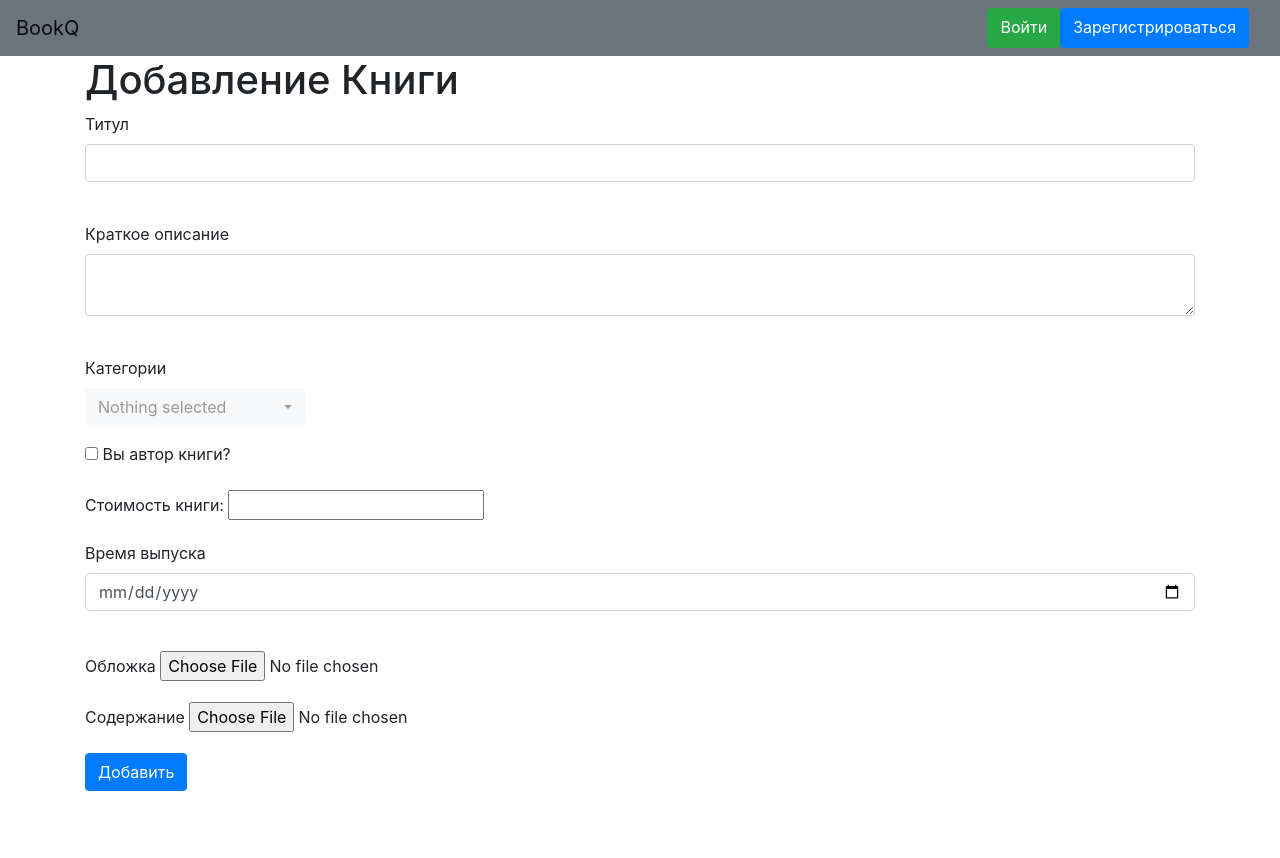
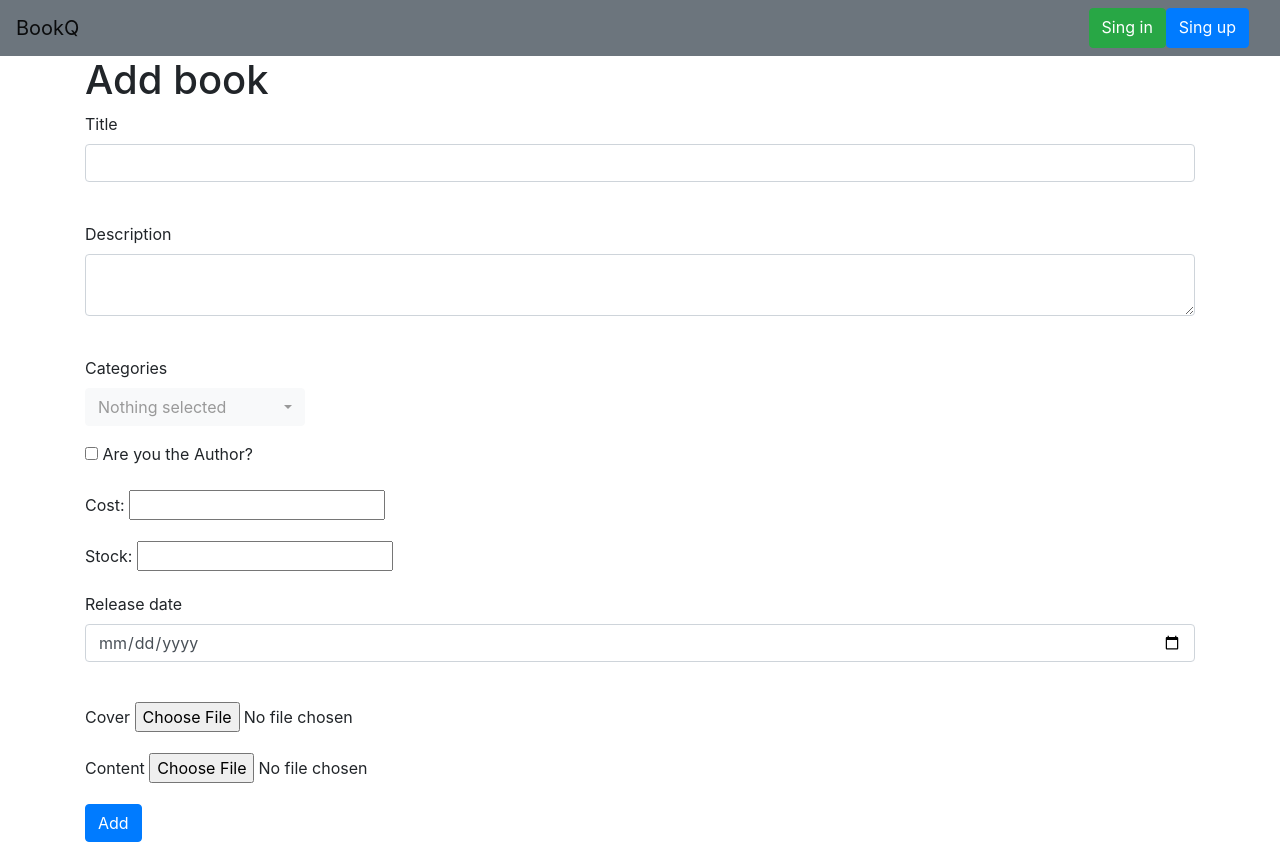
Before and after one commit to Selmentausen/Yandex-flask-project, a Flask app: page /book in a window 1280 px wide. Before the commit the page ends 791 px from the top, so only its background shows below. Run offline with Flask 2, Linux system fonts and the light colour scheme; data that the repository does not hold is empty; some libraries are stand-ins or nearby versions.

Commit message:
added ability to buy and download books, and changed templates

```diff
--- a/data/users.py
+++ b/data/users.py
@@ -23,6 +23,7 @@ class User(SqlAlchemyBase, UserMixin, SerializerMixin):
     created_date = sqlalchemy.Column(sqlalchemy.DateTime, default=datetime.datetime.now)
     author = orm.relation('Author', foreign_keys=[author_id])
     books_in_cart = orm.relation('Book', secondary='books_in_user_cart', backref='users')
+    bought_books = orm.relation('Book', secondary='bought_books')
 
     def create_password(self, password):
         self.hashed_password = generate_password_hash(password)
--- a/forms/book.py
+++ b/forms/book.py
@@ -6,14 +6,15 @@ from wtforms.validators import DataRequired
 
 
 class BookForm(FlaskForm):
-    title = StringField('Титул', validators=[DataRequired()])
-    description = TextAreaField('Краткое описание', validators=[DataRequired()])
-    release_date = DateField('Время выпуска')
-    is_user_author = BooleanField('Вы автор книги?')
-    price = IntegerField('Стоимость книги')
-    content = FileField('Содержание',
-                        validators=[FileAllowed(['pdf', 'txt'], message='Выберите файл в формате (.txt, .pdf)')])
-    categories = SelectMultipleField('Категории', choices=[], coerce=int)
-    image = FileField('Обложка', validators=[
-        FileAllowed(['jpg', 'jpeg', 'png', 'gif', 'bmp'], message='Неправильный формат изображения')])
-    submit = SubmitField('Добавить')
+    title = StringField('Title', validators=[DataRequired()])
+    description = TextAreaField('Description', validators=[DataRequired()])
+    release_date = DateField('Release date')
+    is_user_author = BooleanField('Are you the Author?')
+    price = IntegerField('Cost')
+    stock = IntegerField('Stock')
+    content = FileField('Content',
+                        validators=[FileAllowed(['pdf', 'txt'], message='File should be (.txt, .pdf)')])
+    categories = SelectMultipleField('Categories', choices=[], coerce=int)
+    image = FileField('Cover', validators=[
+        FileAllowed(['jpg', 'jpeg', 'png', 'gif', 'bmp'], message='File should be (.jpg, .jpeg, .png, .gif, .bmp)')])
+    submit = SubmitField('Add')
--- a/main.py
+++ b/main.py
@@ -1,6 +1,9 @@
 import os
+
+import wtforms_json
+
 from PIL import Image
-from flask import Flask, render_template, redirect, request, abort
+from flask import Flask, render_template, redirect, request, abort, send_file
 from data import db_session
 from data.users import User
 from data.books import Book
@@ -13,6 +16,7 @@ from flask_login import LoginManager, login_user, login_required, logout_user, c
 from resources import user_resource, book_resource, categories_resource
 from werkzeug.utils import secure_filename
 
+wtforms_json.init()
 app = Flask(__name__)
 app.config['SECRET_KEY'] = 'yandexlyceum_secret_key'
 app.config['UPLOAD_FOLDER'] = os.path.join(os.getcwd(), 'static')
@@ -36,14 +40,13 @@ def login():
         db_sess = db_session.create_session()
         user = db_sess.query(User).filter((User.email == form.username.data) |
                                           (User.username == form.username.data)).first()
-        print(user)
         if user and user.check_password(form.password.data):
             login_user(user, remember=form.remember_me.data)
             return redirect("/")
         return render_template('login.html',
-                               message="Неправильный логин или пароль",
+                               message="Incorrect password or login",
                                form=form)
-    return render_template('login.html', title='Авторизация', form=form)
+    return render_template('login.html', title='Sing in', form=form)
 
 
 @app.route('/logout')
@@ -58,15 +61,15 @@ def register():
     form = RegisterForm()
     if form.validate_on_submit():
         if form.password.data != form.password_again.data:
-            return render_template('register.html', title='Регистрация',
+            return render_template('register.html', title='Sing up',
                                    form=form,
-                                   message="Пароли не совпадают")
+                                   message="Passwords not matching")
         db_sess = db_session.create_session()
         if db_sess.query(User).filter((User.email == form.email.data) |
                                       (User.username == form.username.data)).first():
-            return render_template('register.html', title='Регистрация',
+            return render_template('register.html', title='Sing up',
                                    form=form,
-                                   message="Такой пользователь уже есть")
+                                   message="Username/email exists")
         user = User(
             username=form.username.data,
             email=form.email.data,
@@ -79,7 +82,7 @@ def register():
         db_sess.add(user)
         db_sess.commit()
         return redirect('/login')
-    return render_template('register.html', title='Регистрация', form=form)
+    return render_template('register.html', title='Sing up', form=form)
 
 
 @app.route('/')
@@ -93,10 +96,10 @@ def main_page():
 def user_page(user_id):
     session = db_session.create_session()
     user = session.query(User).get(user_id)
-    books_in_cart = user.books_in_cart
+    books = user.bought_books
     if user != current_user:
         abort(403)
-    return render_template('user_page.html', user=user, books_in_cart=books_in_cart)
+    return render_template('user_page.html', user=user, bought_books=books)
 
 
 @login_required
@@ -104,21 +107,27 @@ def user_page(user_id):
 def add_book():
     form = BookForm()
     session = db_session.create_session()
-    form.categories.choices = [(category.id, category.name) for category in session.query(Category).all()]
+    form.categories.choices = [(category.id, category.name) for category in
+                               session.query(Category).order_by(Category.name).all()]
     if form.validate_on_submit():
+        data = form.data
+        data['current_user_id'] = current_user.id
+        user = session.query(User).get(current_user.id)
         book = Book(
             title=form.title.data,
             description=form.description.data,
-            price=form.price.data
+            price=form.price.data,
+            stock=form.stock.data,
+            release_date=form.release_date.data
         )
 
         if form.is_user_author:
-            author = session.query(Author).get(current_user.author_id)
+            author = session.query(Author).get(user.author_id)
             if not author:
                 author = Author(first_name=current_user.first_name, last_name=current_user.last_name)
-                current_user.author = author
+                user.author = author
             book.author = author
-            book.author_id = current_user.id
+            # book.author_id = current_user.id
         # Save image and/or book file to server if provided
         if form.image.data:
             image_path = f'img/{secure_filename(form.image.data.filename)}'
@@ -153,28 +162,44 @@ def delete_book(book_id):
 @app.route('/book/<int:book_id>', methods=['GET', 'POST'])
 def edit_book(book_id):
     form = BookForm()
+    session = db_session.create_session()
     if request.method == "GET":
-        db_sess = db_session.create_session()
-        book = db_sess.query(Book).get(book_id)
+        book = session.query(Book).get(book_id)
         if not book:
             abort(404)
         form.title.data = book.title
-        form.content.data = book.content
-        form.author.data = book.author
         form.description.data = book.description
+        form.release_date.data = book.release_date
+        form.is_user_author.data = book.is_user_author
+        form.price.data = book.price
+        form.stock.data = book.stock
 
     if form.validate_on_submit():
-        session = db_session.create_session()
         book = session.query(Book).get(book_id)
-        if not book:
-            abort(404)
         book.title = form.title.data
         book.description = form.description.data
-        book.author = form.author.data
+        book.release_date = form.release_date.data
+        book.stock = form.stock.data
+        if form.is_user_author:
+            author = session.query(Author).get(current_user.author_id)
+            if not author:
+                author = Author(first_name=current_user.first_name, last_name=current_user.last_name)
+                current_user.author = author
+            book.author = author
+            book.author_id = current_user.id
+        # Save image and/or book file to server if provided
         if form.image.data:
             image_path = f'img/{secure_filename(form.image.data.filename)}'
             request.files[form.image.data.name].save(os.path.join(app.config['UPLOAD_FOLDER'], image_path))
+            im = Image.open(os.path.join(app.config['UPLOAD_FOLDER'], image_path))
+            im = im.resize((75, 100))
+            im.save(os.path.join(app.config['UPLOAD_FOLDER'], image_path))
             book.image_path = image_path
+        if form.content.data:
+            file_path = f'books/{secure_filename(form.content.data.filename)}'
+            request.files[form.content.data.name].save(os.path.join(app.config['UPLOAD_FOLDER'], file_path))
+            book.file_path = file_path
+        session.merge(book)
         session.commit()
         return redirect(f'/view_book/{book.id}')
     return render_template('add_book.html', form=form, title='Изменение книги')
@@ -184,9 +209,10 @@ def edit_book(book_id):
 def view_book(book_id):
     session = db_session.create_session()
     book = session.query(Book).get(book_id)
+    user = session.query(User).get(current_user.id)
     if not book:
         abort(404)
-    return render_template('view_book.html', book=book)
+    return render_template('view_book.html', book=book, bought_books=user.bought_books)
 
 
 @login_required
@@ -217,14 +243,62 @@ def delete_book_from_cart(book_id):
     return redirect(request.referrer)
 
 
+@login_required
+@app.route('/user_cart/<int:user_id>')
+def user_cart(user_id):
+    session = db_session.create_session()
+    user = session.query(User).get(user_id)
+    books = user.books_in_cart
+    return render_template('user_cart.html', title='Shopping cart', books_in_cart=books)
+
+
+@login_required
+@app.route('/checkout/<int:user_id>')
+def checkout(user_id):
+    session = db_session.create_session()
+    user = session.query(User).get(user_id)
+    if sum([book.price for book in user.books_in_cart]) > user.balance:
+        return render_template('user_cart.html', title='Shopping cart', books_in_cart=user.books_in_cart,
+                               message='Not enough balance')
+    for book in user.books_in_cart:
+        user.balance -= book.price
+        book.stock -= 1
+        user.bought_books.append(book)
+        user.books_in_cart.remove(book)
+    session.merge(user)
+    session.commit()
+    return render_template('user_cart.html', title='Shopping cart', books_in_cart=user.books_in_cart,
+                           message='Purchased successfully')
+
+
+@login_required
+@app.route('/empty_cart/<int:user_id>')
+def empty_cart(user_id):
+    session = db_session.create_session()
+    user = session.query(User).get(user_id)
+    user.books_in_cart.clear()
+    session.merge(user)
+    session.commit()
+    return redirect(f'/user_cart/{user_id}')
+
+
+@login_required
+@app.route('/download_book/<int:book_id>')
+def download_book(book_id):
+    session = db_session.create_session()
+    book = session.query(Book).get(book_id)
+    file_path = os.path.join(app.root_path, app.config['UPLOAD_FOLDER'],  book.file_path)
+    return send_file(file_path, as_attachment=True)
+
+
 def main():
     db_session.global_init('db/data.sqlite')
     api.add_resource(user_resource.UsersResource, '/api/users/<int:user_id>')
     api.add_resource(user_resource.UsersListResource, '/api/users')
     api.add_resource(book_resource.BookResource, '/api/books/<int:book_id>')
     api.add_resource(book_resource.BookListResource, '/api/books/')
-    api.add_resource(categories_resource.CategoryResource, '/api/category/<int:category_id>')
-    api.add_resource(categories_resource.CategoryListResource, '/api/category')
+    api.add_resource(categories_resource.CategoryResource, '/api/categories/<int:category_id>')
+    api.add_resource(categories_resource.CategoryListResource, '/api/categories')
     app.run()
 
 
--- a/templates/add_book.html
+++ b/templates/add_book.html
@@ -9,7 +9,7 @@
 {% endblock %}
 
 {% block content %}
-    <h1>Добавление Книги</h1>
+    <h1>Add book</h1>
     <form action="" method="post" enctype=multipart/form-data>
         {{ form.hidden_tag() }}
         <p>
@@ -45,7 +45,15 @@
         </p>
         <p>
             {{ form.price.label }}:   {{ form.price(type="number") }} <br>
-            {% for error in form.release_date.errors %}
+            {% for error in form.stock.errors %}
+                <div class="alert alert-danger" role="alert">
+                    {{ error }}
+                </div>
+            {% endfor %}
+        </p>
+        <p>
+            {{ form.stock.label }}:   {{ form.stock(type="number") }} <br>
+            {% for error in form.stock.errors %}
                 <div class="alert alert-danger" role="alert">
                     {{ error }}
                 </div>
--- a/templates/base.html
+++ b/templates/base.html
@@ -9,6 +9,7 @@
           href="https://stackpath.bootstrapcdn.com/bootstrap/4.4.1/css/bootstrap.min.css"
           integrity="sha384-Vkoo8x4CGsO3+Hhxv8T/Q5PaXtkKtu6ug5TOeNV6gBiFeWPGFN9MuhOf23Q9Ifjh"
           crossorigin="anonymous">
+    <link rel="stylesheet" href="https://cdnjs.cloudflare.com/ajax/libs/font-awesome/4.7.0/css/font-awesome.min.css">
     <title>{{title}}</title>
     {% block head %}{% endblock %}
 
@@ -22,12 +23,13 @@
                 {% if current_user.is_authenticated %}
                     <a class="navbar-brand col-auto" href="/book">Add Book</a>
                     <div class="col"></div>
+                    <a class="btn btn-success" href="/user_cart/{{ current_user.id }}" >Cart <i class="fa fa-shopping-cart"></i></a>
                     <a class="btn btn-warning col-auto" href="/user_page/{{ current_user.id }}">{{ current_user.username }}</a>
-                    <a class="btn btn-danger col-auto" href="/logout">Выйти</a>
+                    <a class="btn btn-danger col-auto" href="/logout">Sing out</a>
                 {% else %}
                     <div class="col"></div>
-                    <a class="btn btn-success col-auto" href="/login">Войти</a>
-                    <a class="btn btn-primary col-auto" href="/register">Зарегистрироваться</a>
+                    <a class="btn btn-success col-auto" href="/login">Sing in</a>
+                    <a class="btn btn-primary col-auto" href="/register">Sing up</a>
                 {% endif %}
             </div>
         </div>
--- a/templates/login.html
+++ b/templates/login.html
@@ -1,7 +1,7 @@
 {% extends "base.html" %}
 
 {% block content %}
-    <h1>Авторизация</h1>
+    <h1>Sing in</h1>
     <form action="" method="post">
         {{ form.hidden_tag() }}
         <p>
--- a/templates/register.html
+++ b/templates/register.html
@@ -1,7 +1,7 @@
 {% extends "base.html" %}
 
 {% block content %}
-<h1>Регистрация</h1>
+<h1>Sing up</h1>
 <form action="" method="post">
     {{ form.hidden_tag() }}
 
```
Also changed, not shown: data/books.py (+7 -1 lines), forms/user.py (+12 -12 lines), resources/book_resource.py (+54 -0 lines), templates/index.html (+7 -5 lines), templates/user_cart.html (added, +28 -0 lines), templates/user_page.html (+8 -12 lines), templates/view_book.html (+17 -13 lines), test_server.py (+23 -7 lines), static/img/f5nCzhFssi0.jpg (deleted).
